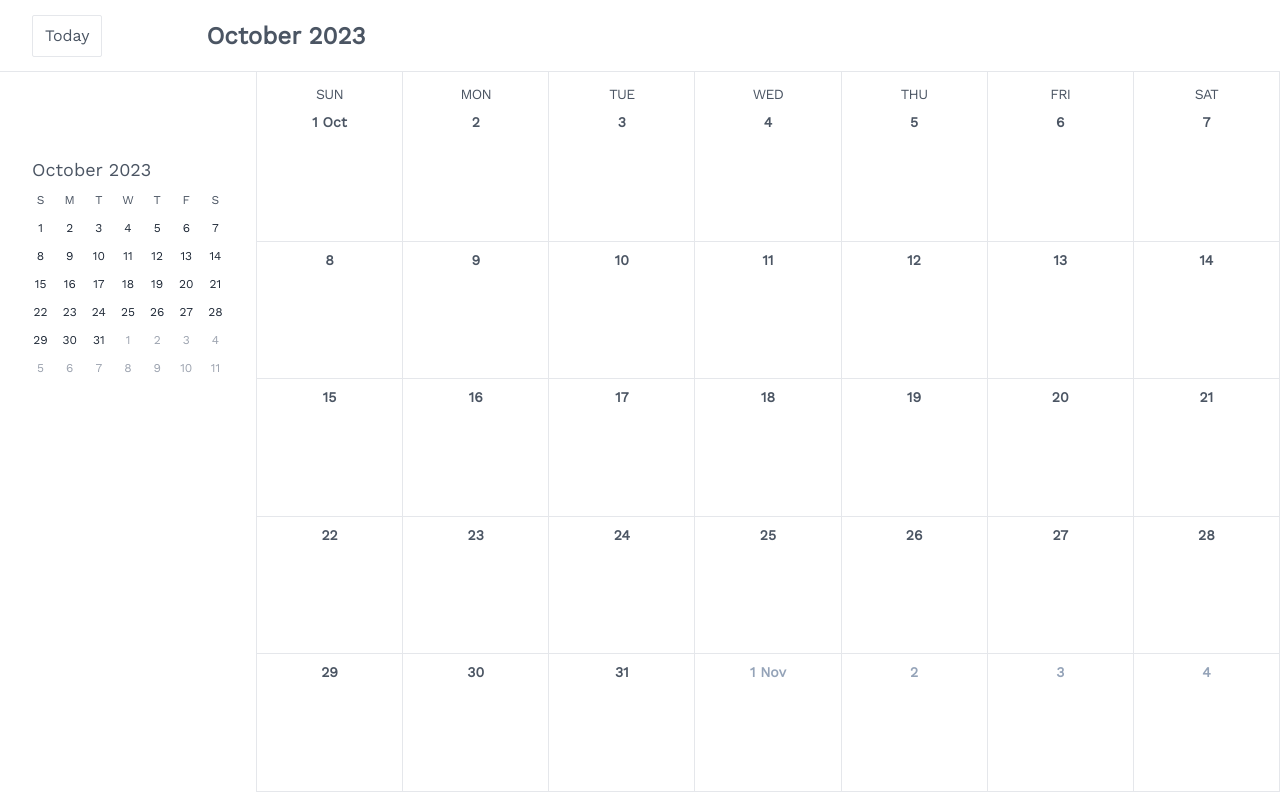
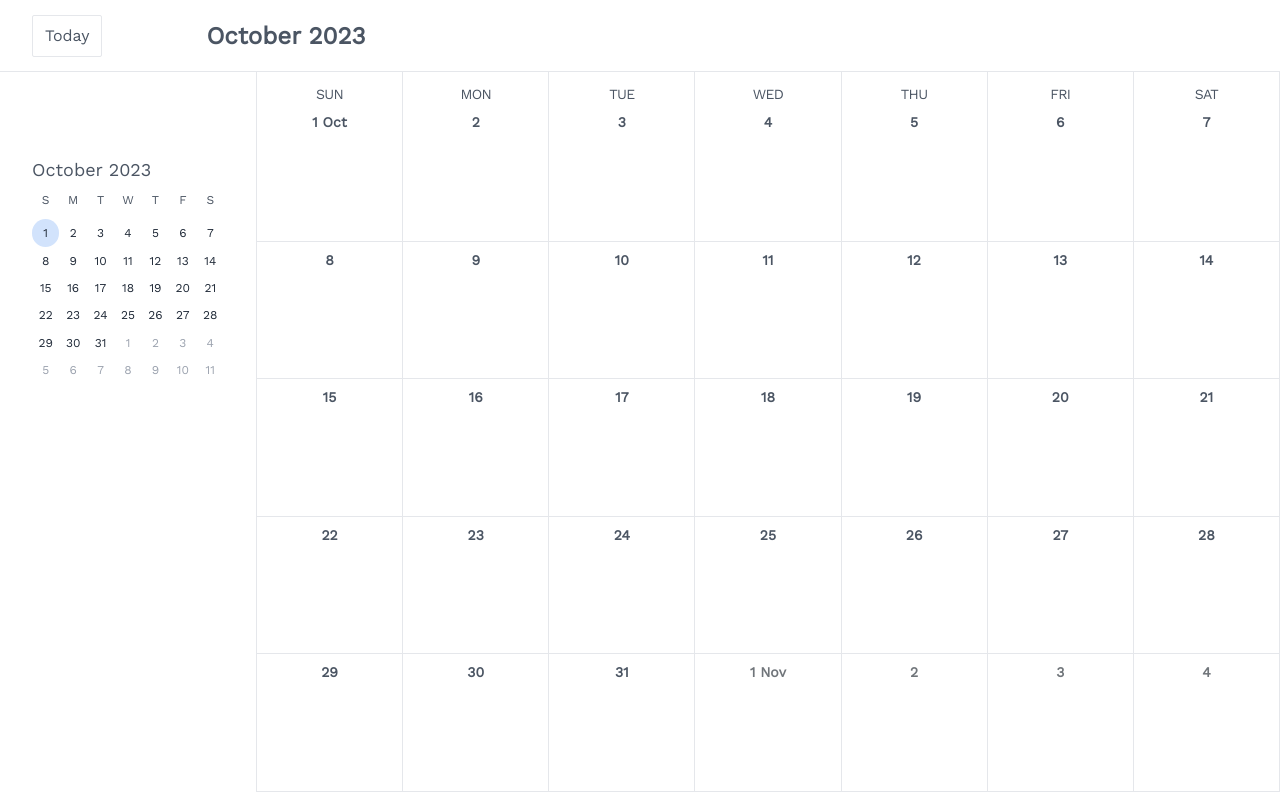
Before and after one commit to danhchau-phan/calendar, a React (Create React App) app: page / in a window 1280 px wide. Built offline with nearby package versions, Linux system fonts and the light colour scheme; some icons are missing.

Commit message:
update sidebar ui

```diff
--- a/src/Day/Day.scss
+++ b/src/Day/Day.scss
@@ -7,5 +7,5 @@
 }
 
 .disabled-day {
-  @apply text-slate-400;
+  @apply text-rolling-stone;
 }
--- a/src/Day/Day.tsx
+++ b/src/Day/Day.tsx
@@ -65,7 +65,7 @@ export default function Day({isCurrentMonth = false, dayId, day, month, year, ev
       onMouseUp={onMouseUp}
       className={clsx("day", !isCurrentMonth && "disabled-day")}>
       <div className="day-number">
-        <div className={clsx("inline-block",isToday(day,month,year) && "text-white rounded-full bg-blue-800 w-7")}>
+        <div className={clsx("inline-block",isToday(day,month,year) && "text-white rounded-full bg-royal-blue w-7")}>
           {day === 1 ? <div>{day}&nbsp;{getShortMonthName(month)}</div> : day}
         </div>
       </div>
--- a/src/Event/Event.scss
+++ b/src/Event/Event.scss
@@ -1,3 +1,3 @@
 .event {
-  @apply pl-2 bg-blue-200 h-1/3 rounded-md sticky text-sm py-1 font-thin shadow-xl cursor-pointer;
+  @apply pl-2 bg-sail h-1/3 rounded-md sticky text-sm py-1 font-thin shadow-xl cursor-pointer;
 }
--- /dev/null
+++ b/src/SideBar/SideBar.scss
@@ -0,0 +1,3 @@
+.sidebar-day {
+  @apply text-center text-xs flex justify-center items-center;
+}
--- a/src/SideBar/SideBar.tsx
+++ b/src/SideBar/SideBar.tsx
@@ -1,8 +1,11 @@
-import React, { useCallback, useMemo, useState } from "react";
+import React, { useCallback, useEffect, useMemo, useState } from "react";
 import { NavArrowLeft, NavArrowRight } from "iconoir-react";
 import { MonthYear } from "../common/type";
-import { numberOfDaysInMonth, daysOfLastMonthWithinTheFirstWeek, numberOfDaysOfNextMonthWithinTheLastWeek, getLongMonthName } from "../common/utils";
+import { numberOfDaysInMonth, daysOfLastMonthWithinTheFirstWeek, numberOfDaysOfNextMonthWithinTheLastWeek, getLongMonthName, isToday } from "../common/utils";
 import { NUMBER_OF_DAYS_IN_SIX_WEEKS, SHORTENED_WEEKDAYS } from "../common/constants";
+import clsx from "clsx";
+
+import "./SideBar.scss";
 
 export default function SideBar(currentDisplayedMonthYear: MonthYear) {
   const [{month, year}, setMonthYear] = useState<MonthYear>(currentDisplayedMonthYear)
@@ -15,6 +18,10 @@ export default function SideBar(currentDisplayedMonthYear: MonthYear) {
 			? ({ month: 12, year: year - 1 })
 			: ({month, year});
   }, [])
+
+  useEffect(() => {
+    setMonthYear(currentDisplayedMonthYear)
+  }, [currentDisplayedMonthYear])
 
   const daysOfLastMonth = useMemo(() => daysOfLastMonthWithinTheFirstWeek(month, year), [month, year])
   const _numberOfDaysInMonth: number = useMemo(() => numberOfDaysInMonth(month, year), [month, year])
@@ -30,13 +37,20 @@ export default function SideBar(currentDisplayedMonthYear: MonthYear) {
       <NavArrowLeft height={20} width={20} onClick={() => setMonthYear(changeMonthYear({month: month-1, year: year}))} />
       <NavArrowRight height={20} width={20} onClick={() => setMonthYear(changeMonthYear({month: month+1, year: year}))} />
     </div>
-    <div className="grid grid-cols-7 gap-3">
+    <div className="grid grid-cols-7 h-48 content-stretch">
       {SHORTENED_WEEKDAYS.map((day, id) => <div className="text-center text-xs" key={id}>{day}</div>)}
-      {daysOfLastMonth.map((day, id) => <div className="text-center text-xs text-gray-400" key={id}>{day}</div>)}
+      {daysOfLastMonth.map((day, id) => <div className="sidebar-day text-gray-400" key={id}>{day}</div>)}
       {Array.from({length: _numberOfDaysInMonth}, (val, id) => id+1).map(
-        (day, id) => <div className="text-center text-xs text-gray-800" key={id}>{day}</div>
+        (day, id) =>
+        <div className="sidebar-day text-gray-800" key={id}>
+          <div className={clsx("flex items-center justify-center",
+              isToday(day,month,year) && "text-white rounded-full bg-royal-blue w-full h-full",
+              day === 1 && "rounded-full bg-hawkes-blue w-full h-full")}>
+            <div>{day}</div>
+          </div>
+        </div>
       )}
-      {Array.from({length: numberOfNextMonthDays}, (val, id) => id+1).map((day, id) => <div className="text-center text-xs text-gray-400" key={id}>{day}</div>)}
+      {Array.from({length: numberOfNextMonthDays}, (val, id) => id+1).map((day, id) => <div className="sidebar-day text-gray-400" key={id}>{day}</div>)}
     </div>
   </div>
 }
--- a/tailwind.config.js
+++ b/tailwind.config.js
@@ -8,6 +8,12 @@ module.exports = {
       fontFamily: {
         'sans': ['Work Sans']
       },
+      colors: {
+        'sail': '#B3E1F7',
+        'rolling-stone': '#70757A',
+        'royal-blue': '#1A73E8',
+        'hawkes-blue': '#D2E3FC',
+      }
     },
   },
   plugins: [],
```
